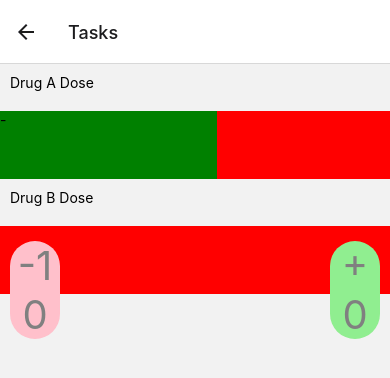
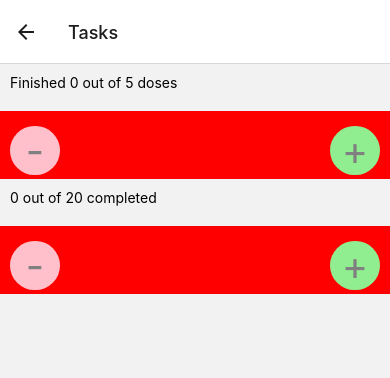
Before and after one commit to JordiIctech/Task-Manager, a React Native app: screen /Tasks in a window 390 px wide. Shown: the top 378 px of the page. Built offline with nearby package versions, Linux system fonts and the light colour scheme.

Commit message:
Task App: Correct counting and display updates.

```diff
--- a/Tasks.js
+++ b/Tasks.js
@@ -3,21 +3,21 @@ import { View, Text, Button, StyleSheet, TouchableOpacity} from 'react-native';
 import {styles} from "./Stylesdef.js"
 
 export function Tasks({ navigation }) {
-    var [task2M, setCount2M] = useState(10); // setCount is just a variable, non specific name
+    // M for missing, C for completed.
+    var [task1M, setCount1M] = useState(5); // Initial number of tasks missing
+    var [task1C, setCount1C] = useState(0); // setCount is just a variable, non specific name
+
+    var [task2M, setCount2M] = useState(20); //flex values, one must be zero or negative have the other one full.
     var [task2C, setCount2C] = useState(0);
 
-
-    var task1C = 50 //flex values, one must be zero or negative have the other one full.
-    var task1M = 40
-
-    function completion(M, C){
-        M -= 1
-        C += 1
+    function completion(SM,M,SC,C){ //Add tasks as completed
+        SM(M -= 1)
+        SC(C += 1)
     }
 
-    function uncompletion(M, C){
-        M += 1
-        C -= 1
+    function uncompletion(SM,M,SC,C){
+        SM(M += 1)
+        SC(C -= 1)
     }
 
     return (
@@ -27,27 +27,35 @@ export function Tasks({ navigation }) {
                 height: "10%",
         }} // For a parent view YOU MUST SPECIFY HEIGHT AND WIDTH
       >
-        <Text style = {{margin: 10}}>Drug A Dose</Text>
+        <Text style = {{margin: 10}}>Finished {task1C} out of {task1C + task1M} doses</Text>
         <View  style={{ height: "100%", width: "100%", flexDirection: 'row'}}>
         <View style={{ backgroundColor: "green", flex: task1C, marginTop: 10}} />
         <View style={{ backgroundColor: "red", flex: task1M, marginTop: 10}} />
 
-        <Text style = {{position: "absolute", marginTop: 10}}>-</Text>
+        <TouchableOpacity style = {styles.taskbuttM}
+          onPress={() => uncompletion(setCount1M, task1M, setCount1C, task1C)}>
+        <Text style={styles.tasksign}>-</Text>
+        </TouchableOpacity>
+
+        <TouchableOpacity style = {styles.taskbuttP}
+          onPress={() => completion(setCount1M, task1M, setCount1C, task1C)}>
+        <Text style={styles.tasksign}>+</Text>
+        </TouchableOpacity>
         </View>
 
-        <Text style = {{margin: 10}}>Drug B Dose</Text>
+        <Text style = {{margin: 10}}>{task2C} out of {task2C + task2M} completed</Text>
         <View  style={{ height: "100%", width: "100%", flexDirection: 'row'}}>
         <View style={{ backgroundColor: "green", flex: task2C, marginTop: 10}} />
         <View style={{ backgroundColor: "red", flex: task2M, marginTop: 10}} />
 
         <TouchableOpacity style = {styles.taskbuttM}
-          onPress={() => setCount2M(task2M += 1)}>
-        <Text style={styles.tasksign}>-{task2M}</Text>
+          onPress={() => uncompletion(setCount2M, task2M, setCount2C, task2C)}>
+        <Text style={styles.tasksign}>-</Text>
         </TouchableOpacity>
 
         <TouchableOpacity style = {styles.taskbuttP}
-          onPress={() => setCount2C(task2C += 1)}>
-        <Text style={styles.tasksign}>+{task2C}</Text>
+          onPress={() => completion(setCount2M, task2M, setCount2C, task2C)}>
+        <Text style={styles.tasksign}>+</Text>
         </TouchableOpacity>
         </View>
 
```
Also changed, not shown: 1 other file (tests, documents, lock files or other folders).
